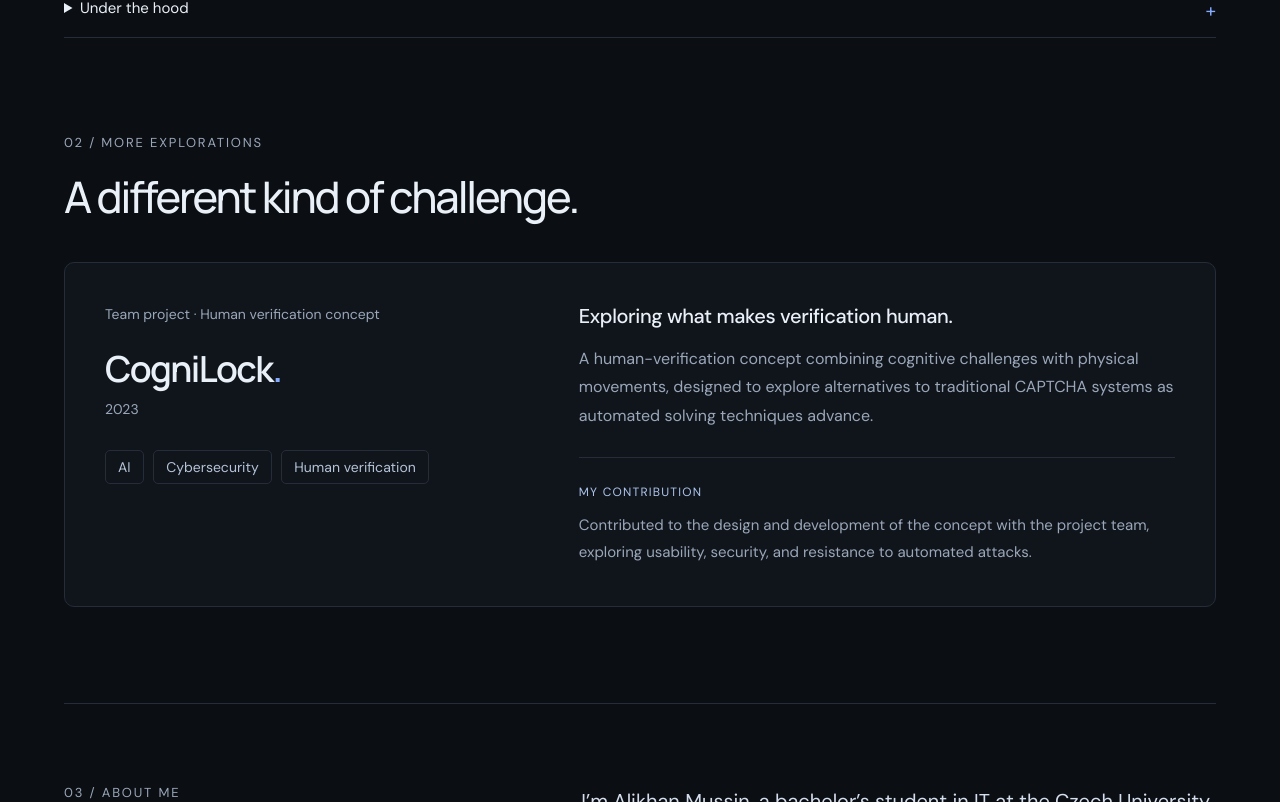
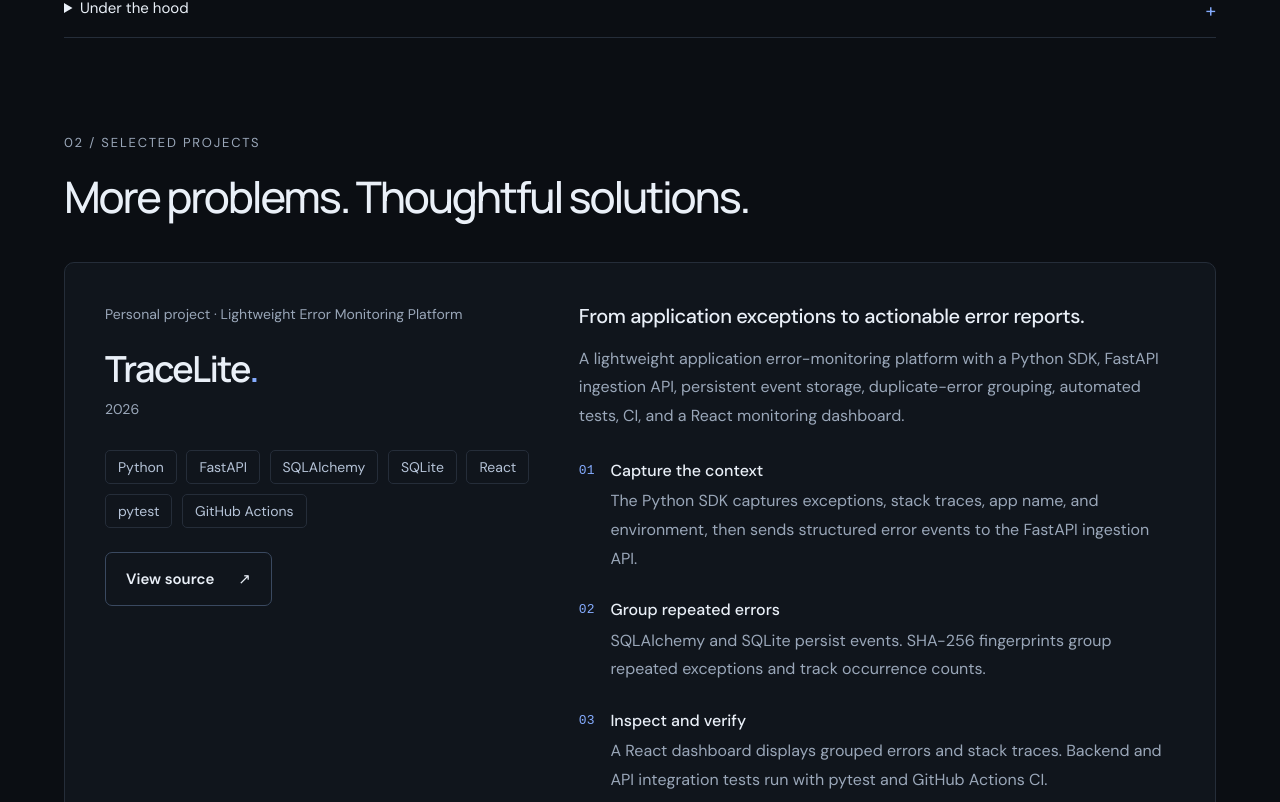
Before and after one commit to alikhanmussin/alikhanmussin.github.io, a React (Vite) app: page / in a window 1280 px wide. Shown: the part 1798-2600 px from the top of the page. Built offline with nearby package versions, Linux system fonts and the light colour scheme.

Commit message:
Add TraceLite to selected portfolio projects

```diff
--- a/src/App.css
+++ b/src/App.css
@@ -86,6 +86,8 @@ figcaption { padding: 1rem 1.5rem; color: #a1aec1; border-top: 1px solid var(--l
 .secondary-identity h3 span { color: var(--accent); }
 .project-year { color: var(--muted); font-size: .875rem; }
 .secondary-identity .project-stack { margin-bottom: 0; }
+.secondary-source { margin-top: 1.5rem; }
+.secondary-story .feature-list h5 { margin: 0 0 .4rem; font-size: 1rem; font-weight: 500; }
 .secondary-story h4 { font-size: 1.25rem; font-weight: 500; letter-spacing: -.02em; margin: 0 0 1rem; }
 .secondary-story p { color: var(--muted); font-size: 1rem; line-height: 1.8; }
 .contribution { margin-top: 1.6rem; padding-top: 1.4rem; border-top: 1px solid var(--line); }
--- a/src/components/MoreProjects.jsx
+++ b/src/components/MoreProjects.jsx
@@ -3,8 +3,8 @@ import { additionalProjects } from '../data/projects'
 export default function MoreProjects() {
   return (
     <section className="more-projects" aria-labelledby="more-projects-title">
-      <p className="eyebrow">02 / MORE EXPLORATIONS</p>
-      <h2 id="more-projects-title" className="section-title">A different kind of challenge.</h2>
+      <p className="eyebrow">02 / SELECTED PROJECTS</p>
+      <h2 id="more-projects-title" className="section-title">More problems. Thoughtful solutions.</h2>
       {additionalProjects.map(project => (
         <article className="secondary-project" key={project.id}>
           <div className="secondary-identity">
@@ -12,10 +12,14 @@ export default function MoreProjects() {
             <h3>{project.name}<span aria-hidden="true">.</span></h3>
             <p className="project-year">{project.year}</p>
             <ul className="project-stack" aria-label={`${project.name} topics`}>{project.topics.map(topic => <li key={topic}>{topic}</li>)}</ul>
+            {project.source && <a className="button source-button secondary-source" href={project.source} target="_blank" rel="noreferrer" aria-label={`View ${project.name} source on GitHub`}>View source <span aria-hidden="true">↗</span></a>}
           </div>
           <div className="secondary-story">
             <h4>{project.headline}</h4>
             <p>{project.description}</p>
+            {project.features && <ol className="feature-list">{project.features.map((feature, index) => (
+              <li key={feature.title}><span>{String(index + 1).padStart(2, '0')}</span><div><h5>{feature.title}</h5><p>{feature.description}</p></div></li>
+            ))}</ol>}
             <div className="contribution"><span>MY CONTRIBUTION</span><p>{project.contribution}</p></div>
           </div>
         </article>
--- a/src/data/projects.js
+++ b/src/data/projects.js
@@ -1,4 +1,20 @@
 export const additionalProjects = [
+  {
+    id: 'tracelite',
+    name: 'TraceLite',
+    year: '2026',
+    type: 'Personal project · Lightweight Error Monitoring Platform',
+    headline: 'From application exceptions to actionable error reports.',
+    description: 'A lightweight application error-monitoring platform with a Python SDK, FastAPI ingestion API, persistent event storage, duplicate-error grouping, automated tests, CI, and a React monitoring dashboard.',
+    features: [
+      { title: 'Capture the context', description: 'The Python SDK captures exceptions, stack traces, app name, and environment, then sends structured error events to the FastAPI ingestion API.' },
+      { title: 'Group repeated errors', description: 'SQLAlchemy and SQLite persist events. SHA-256 fingerprints group repeated exceptions and track occurrence counts.' },
+      { title: 'Inspect and verify', description: 'A React dashboard displays grouped errors and stack traces. Backend and API integration tests run with pytest and GitHub Actions CI.' },
+    ],
+    contribution: 'Developed using feature branches, pull requests, code review, and merge workflows.',
+    topics: ['Python', 'FastAPI', 'SQLAlchemy', 'SQLite', 'React', 'pytest', 'GitHub Actions'],
+    source: 'https://github.com/alikhanmussin/tracelite',
+  },
   {
     id: 'cognilock',
     name: 'CogniLock',
```
